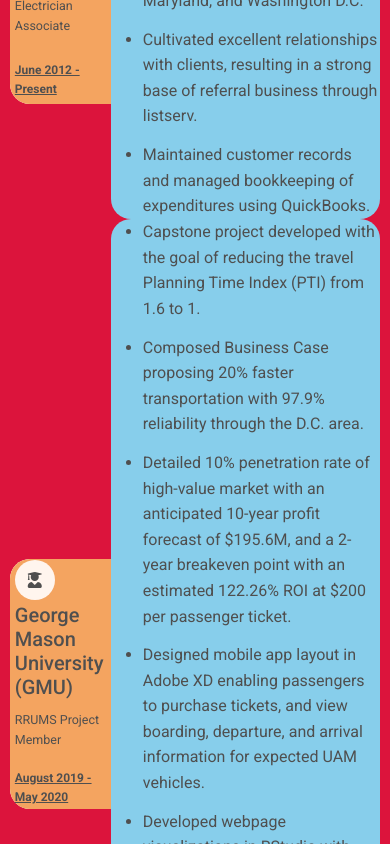
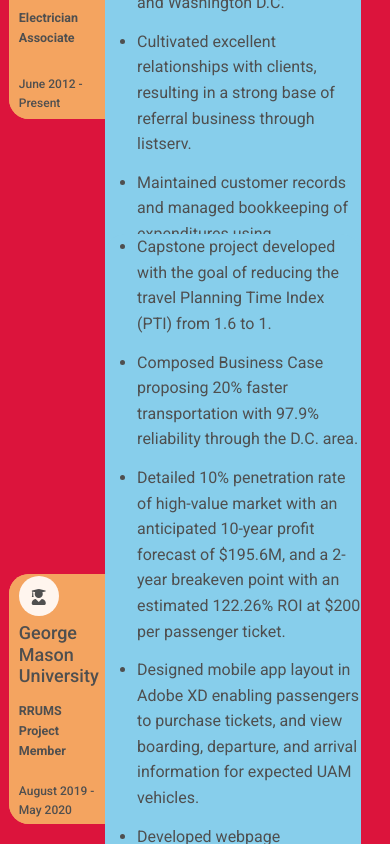
Before and after one commit to jNembhard/Portfolio, a React (Create React App) app: page / in a window 390 px wide. Shown: the part 3183-4027 px from the top of the page. Built offline with nearby package versions, Linux system fonts and the light colour scheme.

Commit message:
experience responsiveness

```diff
--- a/public/css/styles.css
+++ b/public/css/styles.css
@@ -4,7 +4,7 @@
 
 body {
   font-family: Roboto, Helvetica, Arial, sans-serif;
-  /* overflow-x: hidden; */
+  overflow-x: hidden;
   -webkit-font-smoothing: antialiased;
   -moz-osx-font-smoothing: grayscale;
 }
--- a/src/components/About.js
+++ b/src/components/About.js
@@ -125,8 +125,8 @@ const DescriptionContainer = styled.div`
   margin-left: 10px;
   border-radius: 50px;
 
-  @media (max-width: 1190px) {
-    height: 645px;
+  @media (max-width: 1206px) {
+    height: 640px;
   }
 
   @media (max-width: 1143px) {
--- a/src/components/App.js
+++ b/src/components/App.js
@@ -29,7 +29,7 @@ export default App;
 const AppWrap = styled.div`
   @media only screen and (max-width: 896px) and (orientation: landscape) {
     & .boundary {
-      padding-left: 200px;
+      padding-left: 100px;
     }
   }
 `;
--- a/src/components/Info.js
+++ b/src/components/Info.js
@@ -157,12 +157,6 @@ const Title = styled.div`
   @media (max-width: 414px) {
     padding-bottom: 730px;
   }
-
-  @media only screen and (max-width: 896px) and (orientation: landscape) {
-    > h1 {
-      /* font-size: 40px; */
-    }
-  }
 `;
 
 const PortfolioAnchor = styled.div`
--- a/src/components/Resume.js
+++ b/src/components/Resume.js
@@ -68,14 +68,25 @@ export default Resume;
 const SliderWrap = styled.div`
   margin-bottom: 150px;
   overflow: hidden;
-
   @media (max-width: 897px) {
     height: 1750px;
     margin-bottom: 100px;
   }
 
+  @media (max-width: 812px) {
+    height: 2150px;
+  }
+
+  @media (max-width: 762px) {
+    height: 1800px;
+  }
+
+  @media (max-width: 600px) {
+    height: 2000px;
+  }
+
   @media (max-width: 500px) {
-    height: 2400px;
+    height: 2450px;
     margin-bottom: 100px;
   }
   @media only screen and (max-width: 896px) and (orientation: landscape) {
@@ -90,31 +101,49 @@ const SliderContainer = styled.div`
   height: 600px;
   position: relative;
 
+  & .arrow {
+    height: 50px;
+    position: absolute;
+  }
+  & .left {
+    left: 100px;
+    transform: rotateY(180deg);
+  }
+  & .right {
+    right: 100px;
+  }
+
+  @media (max-width: 1171px) {
+    & .left {
+      left: 30px;
+    }
+    & .right {
+      right: 30px;
+    }
+  }
+
   @media (max-width: 897px) {
     height: 1675px;
     flex-direction: column;
-
     & .arrow {
       display: none;
     }
   }
 
-  @media (max-width: 500px) {
-    height: 2350px;
+  @media (max-width: 812px) {
+    height: 2150px;
   }
 
-  & .arrow {
-    height: 50px;
-    position: absolute;
+  @media (max-width: 762px) {
+    height: 1800px;
   }
 
-  & .left {
-    left: 100px;
-    transform: rotateY(180deg);
+  @media (max-width: 600px) {
+    height: 2000px;
   }
 
-  & .right {
-    right: 100px;
+  @media (max-width: 500px) {
+    height: 2450px;
   }
 `;
 
@@ -133,12 +162,10 @@ const Slider = styled.div`
   left: 0;
   transform: translateX(${(props) => -props.currentSlider * 100}vw);
   transition: all 1s ease-out;
-
-  @media (max-width: 897px) {
+  @media (max-width: 896px) {
     height: 73%;
     flex-direction: column;
   }
-
   @media (max-width: 500px) {
     height: 70%;
   }
@@ -149,28 +176,52 @@ const Container = styled.div`
   display: flex;
   align-items: center;
   justify-content: center;
+  @media (max-width: 896px) {
+    margin-bottom: 50px;
+    padding-right: 200px;
+  }
 
-  @media (max-width: 897px) {
+  @media (max-width: 895px) {
+    width: 90%;
+    margin-bottom: 80px;
+    padding-right: 50px;
+  }
+
+  @media (max-width: 812px) {
+    width: 80%;
+    margin-bottom: 100px;
+    padding-right: 20px;
+  }
+
+  @media (max-width: 762px) {
+    width: 70%;
+    margin-bottom: 120px;
+  }
+
+  @media (max-width: 600px) {
+    width: 100vw;
+    margin-bottom: 180px;
+  }
+
+  @media (max-width: 500px) {
     margin-bottom: 50px;
   }
 `;
 
 const Item = styled.div`
   width: 900px;
-  height: 45%;
-  background-color: white;
+  height: 50%;
+  background-color: SandyBrown;
   border-radius: 20px;
   display: flex;
   align-items: center;
   justify-content: center;
-
   @media (max-width: 897px) {
     width: 90%;
     height: 217px;
     margin: 5px 0;
     margin-bottom: 180px;
   }
-
   @media (max-width: 500px) {
     width: 95%;
     height: 250px;
@@ -187,7 +238,6 @@ const Left = styled.div`
   display: flex;
   align-items: center;
   justify-content: center;
-
   @media (max-width: 897px) {
     flex: 3;
   }
@@ -199,11 +249,9 @@ const Right = styled.div`
   border-radius: 20px;
   align-items: center;
   height: 20%;
-
   ul > li {
     margin-top: -3px;
   }
-
   @media (max-width: 897px) {
     height: 70%;
   }
@@ -215,24 +263,21 @@ const RightContainer = styled.div`
 `;
 
 const LeftContainer = styled.div`
-  width: 90%;
+  width: 80%;
   height: 100%;
   display: flex;
   flex-direction: column;
   justify-content: space-around;
-
   > h2 {
-    font-size: 20px;
+    font-size: 18px;
   }
-
   > p {
     font-size: 12.5px;
+    font-weight: 600;
   }
-
   > span {
     font-size: 12px;
-    font-weight: 600;
-    text-decoration: underline;
+    font-weight: 500;
     margin-top: 0;
   }
 `;
@@ -245,7 +290,6 @@ const ImageContainer = styled.div`
   display: flex;
   align-items: center;
   justify-content: center;
-
   & .image {
     height: 40px;
     margin-top: 25px;
--- a/src/components/data/experienceDatasets.js
+++ b/src/components/data/experienceDatasets.js
@@ -72,7 +72,7 @@ const experienceDatasets = [
   {
     id: 3,
     icon: "user-graduate",
-    title: "George Mason University (GMU)",
+    title: "George Mason University",
     subtitle: "RRUMS Project Member",
     date: "August 2019 - May 2020",
     achievements: [
```
